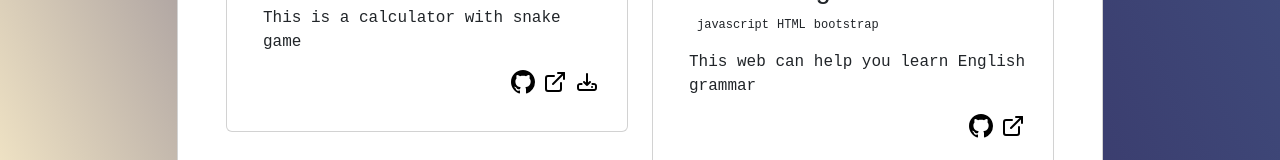
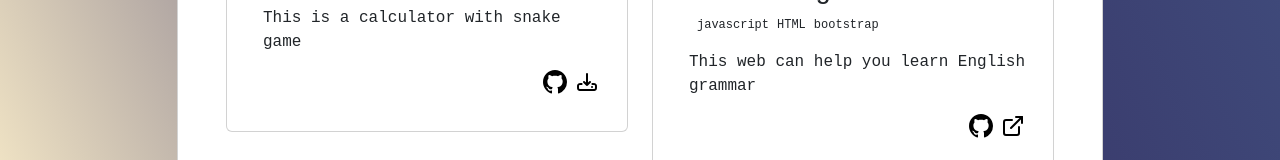
Before and after one commit to nghuca/projects, a plain HTML site: page index.html in a window 1280 px wide. Shown: the part 607-767 px from the top of the page. Drawn offline with nearby package versions, Linux system fonts and the light colour scheme.

Commit message:
delete link prject

```diff
--- a/index.html
+++ b/index.html
@@ -43,7 +43,7 @@
                                                     </path>
                                                 </svg></a></li>
                           <!-- web icon -->
-                                        <li class="pe-2 no-bullet"><a href="https://nghuca.github.io/learnEnglish/">
+                                        <!-- <li class="pe-2 no-bullet"><a href="https://nghuca.github.io/learnEnglish/">
                                                 <svg stroke="currentColor" fill="none" viewBox="0 0 24 24"
                                                     xmlns="http://www.w3.org/2000/svg" stroke-linecap="round"
                                                     stroke-linejoin="round" stroke-width="2" width="24" height="24"
@@ -53,7 +53,7 @@
                                                     <polyline points="15 3 21 3 21 9"></polyline>
                                                     <line x1="10" y1="14" x2="21" y2="3"></line>
                                                 </svg>
-                                            </a></li>
+                                            </a></li> -->
 
                                         <li class="pe-2 no-bullet"><a href="/appdownloads/setupcwg3.0.exe"><svg
                                                     xmlns="http://www.w3.org/2000/svg"
```
